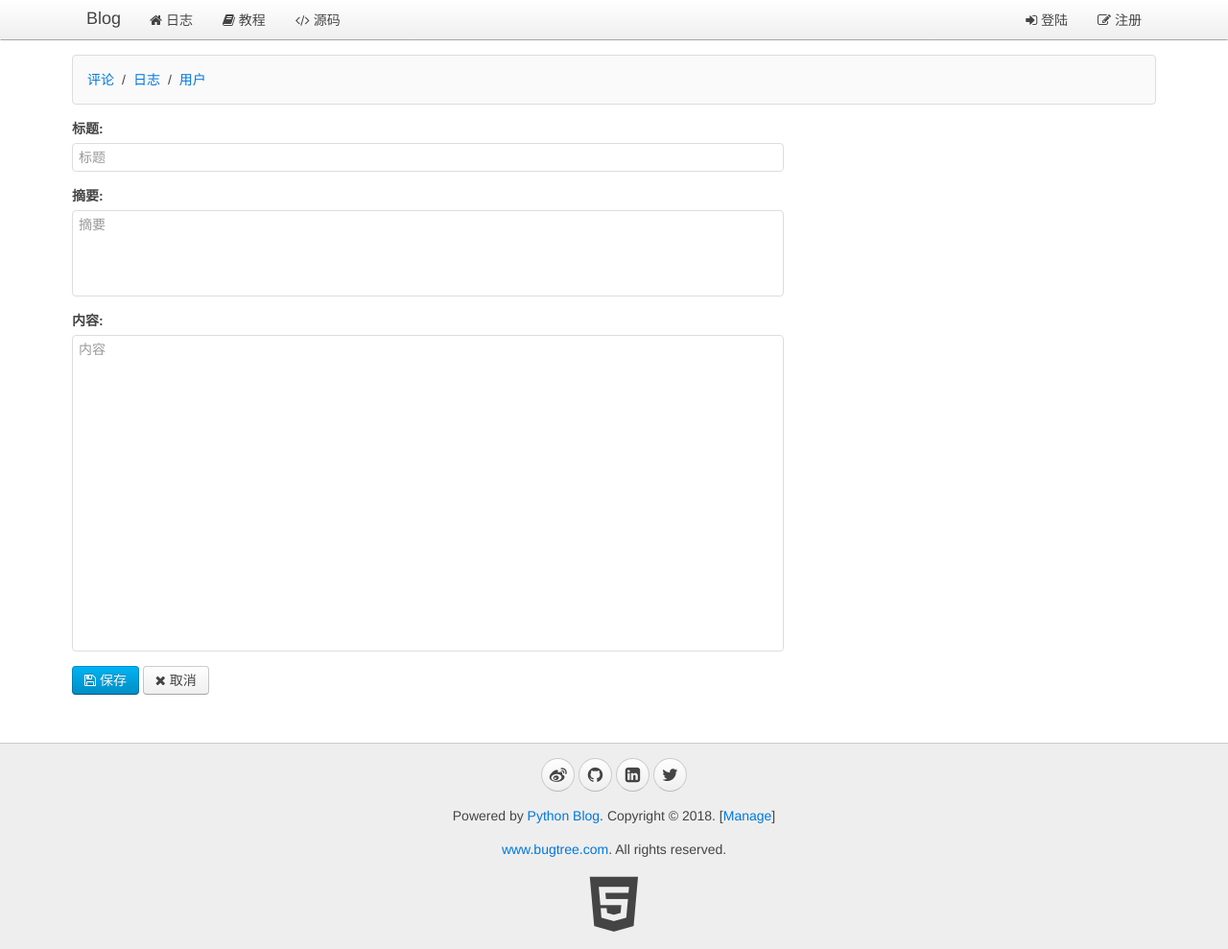
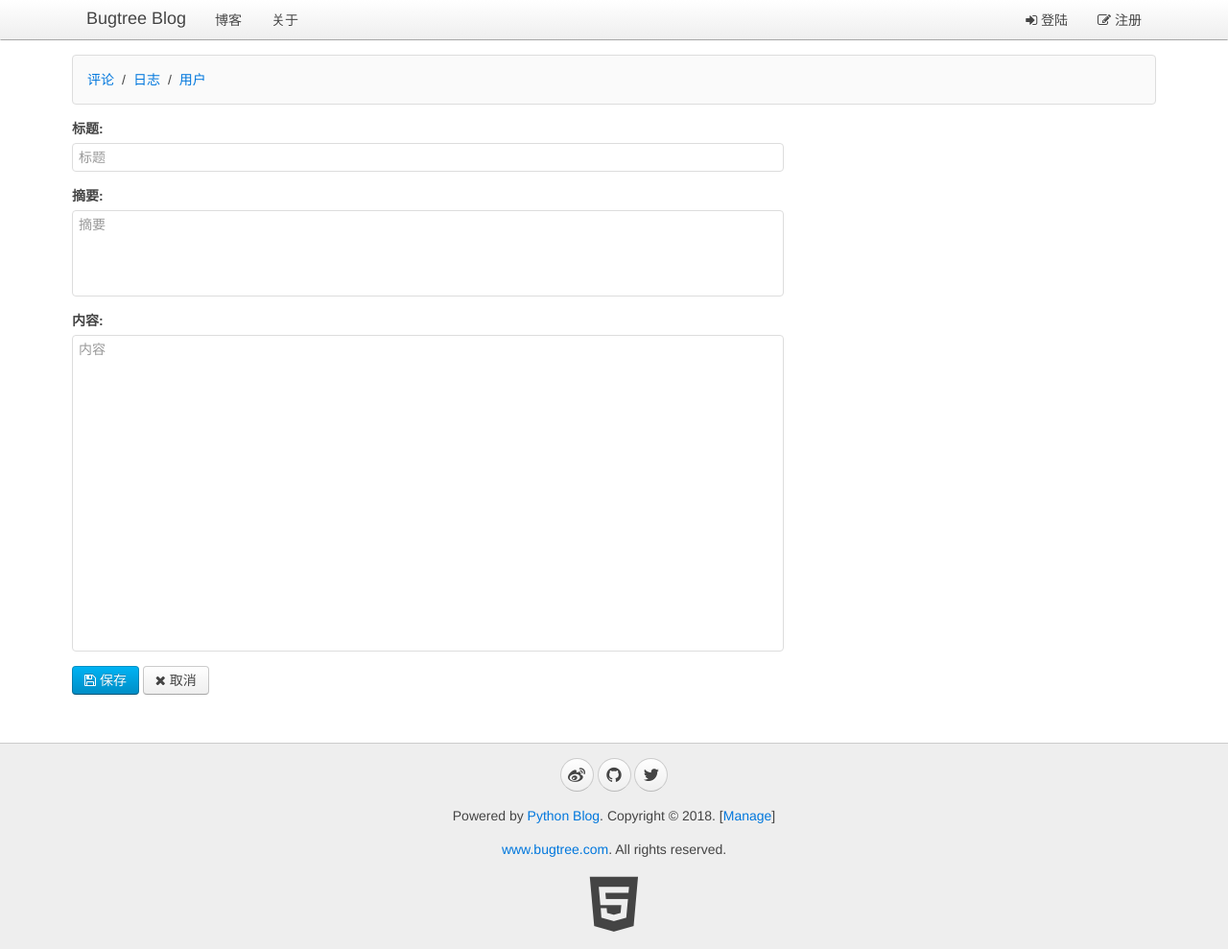
Before and after one commit to bugtree/blog, a Python web app: template webapp/templates/manage_blog_edit.html in a window 1280 px wide. Shown: the whole page at 96% size. Run offline with Jinja, Linux system fonts and the light colour scheme; the template is opened without the code that fills it, so the values that code supplies are empty.

Commit message:
1.增加“关于”页面 2.增加删除用户功能

```diff
--- a/webapp/templates/__base__.html
+++ b/webapp/templates/__base__.html
@@ -20,7 +20,7 @@
 <head>
     <meta charset="utf-8" />
     {% block meta %}<!-- block meta  -->{% endblock %}
-    <title>{% block title %} ? {% endblock %} - Python Blog</title>
+    <title>{% block title %} ? {% endblock %} - Bugtree Blog</title>
     <link rel="stylesheet" href="/static/css/uikit.min.css">
     <link rel="stylesheet" href="/static/css/uikit.gradient.min.css">
     <link rel="stylesheet" href="/static/css/awesome.css" />
@@ -33,13 +33,14 @@
     {% block beforehead %}<!-- before head  -->{% endblock %}
 </head>
 <body>
+    <!-- menu -->
     <nav class="uk-navbar uk-navbar-attached uk-margin-bottom">
         <div class="uk-container uk-container-center">
-            <a href="/" class="uk-navbar-brand">Blog</a>
-            <ul class="uk-navbar-nav">
-                <li data-url="blogs"><a href="/"><i class="uk-icon-home"></i> 日志</a></li>
-                <li><a target="_blank" href="http://www.liaoxuefeng.com/wiki/0014316089557264a6b348958f449949df42a6d3a2e542c000"><i class="uk-icon-book"></i> 教程</a></li>
-                <li><a target="_blank" href="https://github.com/michaelliao/awesome-python3-webapp"><i class="uk-icon-code"></i> 源码</a></li>
+            <a href="/" class="uk-navbar-brand uk-hidden-small">Bugtree Blog</a>
+            <!--ul class="uk-navbar-nav"-->
+            <ul class="uk-navbar-nav uk-hidden-small">
+                <li><a href="/">博客</a></li>
+                <li><a href="/about">关于</a></li>
             </ul>
             <div class="uk-navbar-flip">
                 <ul class="uk-navbar-nav">
@@ -60,6 +61,7 @@
             </div>
         </div>
     </nav>
+    <!-- end menu -->
 
     <div class="uk-container uk-container-center">
         <div class="uk-grid">
@@ -70,14 +72,14 @@
         </div>
     </div>
 
+    <!-- footer -->
     <div class="uk-margin-large-top" style="background-color:#eee; border-top:1px solid #ccc;">
         <div class="uk-container uk-container-center uk-text-center">
             <div class="uk-panel uk-margin-top uk-margin-bottom">
                 <p>
-                    <a target="_blank" href="http://weibo.com/liaoxuefeng" class="uk-icon-button uk-icon-weibo"></a>
-                    <a target="_blank" href="https://github.com/michaelliao" class="uk-icon-button uk-icon-github"></a>
-                    <a target="_blank" href="http://www.linkedin.com/in/liaoxuefeng" class="uk-icon-button uk-icon-linkedin-square"></a>
-                    <a target="_blank" href="https://twitter.com/liaoxuefeng" class="uk-icon-button uk-icon-twitter"></a>
+                    <a target="_blank" href="http://weibo.com/" class="uk-icon-button uk-icon-weibo"></a>
+                    <a target="_blank" href="https://github.com/" class="uk-icon-button uk-icon-github"></a>
+                    <a target="_blank" href="https://twitter.com/" class="uk-icon-button uk-icon-twitter"></a>
                 </p>
                 <p>Powered by <a href="http://awesome.liaoxuefeng.com">Python Blog</a>. Copyright &copy; 2018. [<a href="/manage/" target="_blank">Manage</a>]</p>
                 <p><a href="http://www.liaoxuefeng.com/" target="_blank">www.bugtree.com</a>. All rights reserved.</p>
@@ -86,5 +88,6 @@
 
         </div>
     </div>
+    <!-- end footer -->
 </body>
 </html>
```
Also changed, not shown: webapp/handlers.py (+15 -0 lines), webapp/templates/blogs.html (+4 -4 lines), webapp/templates/manage_users.html (+19 -3 lines).
